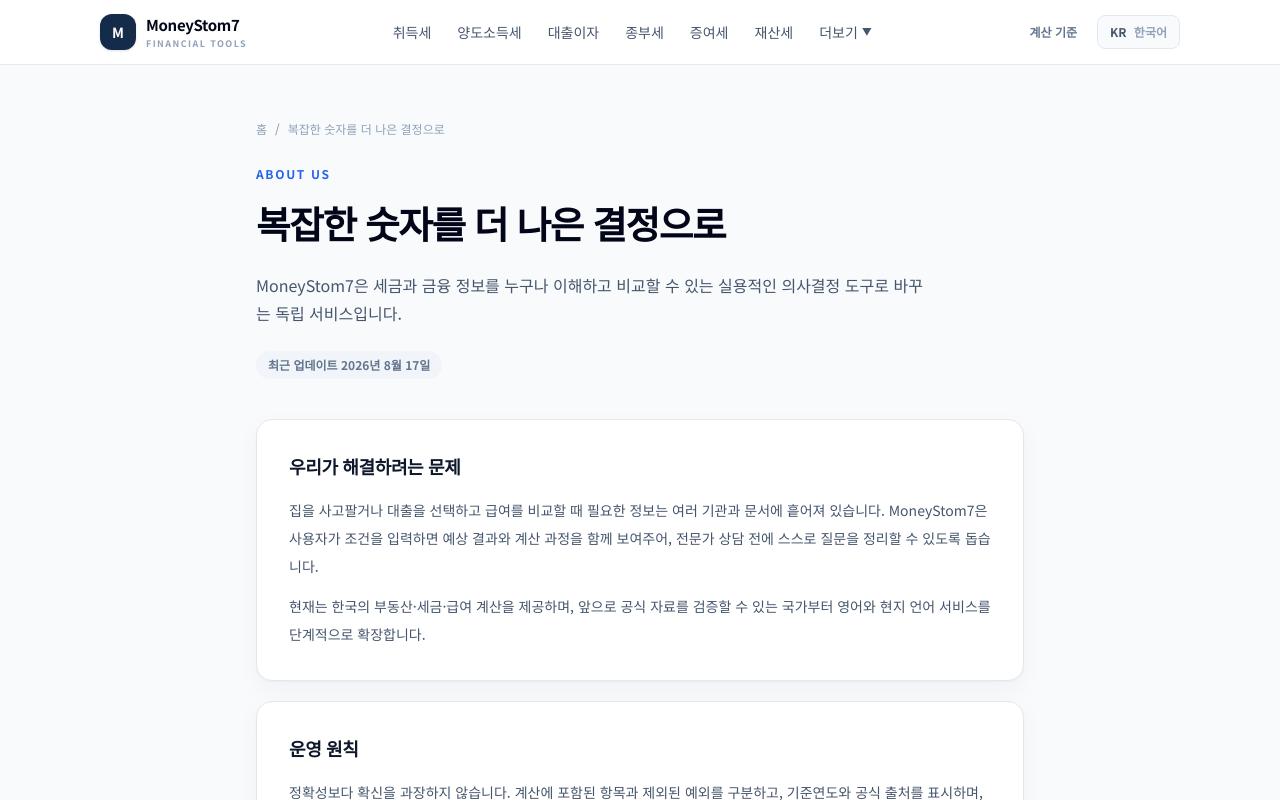
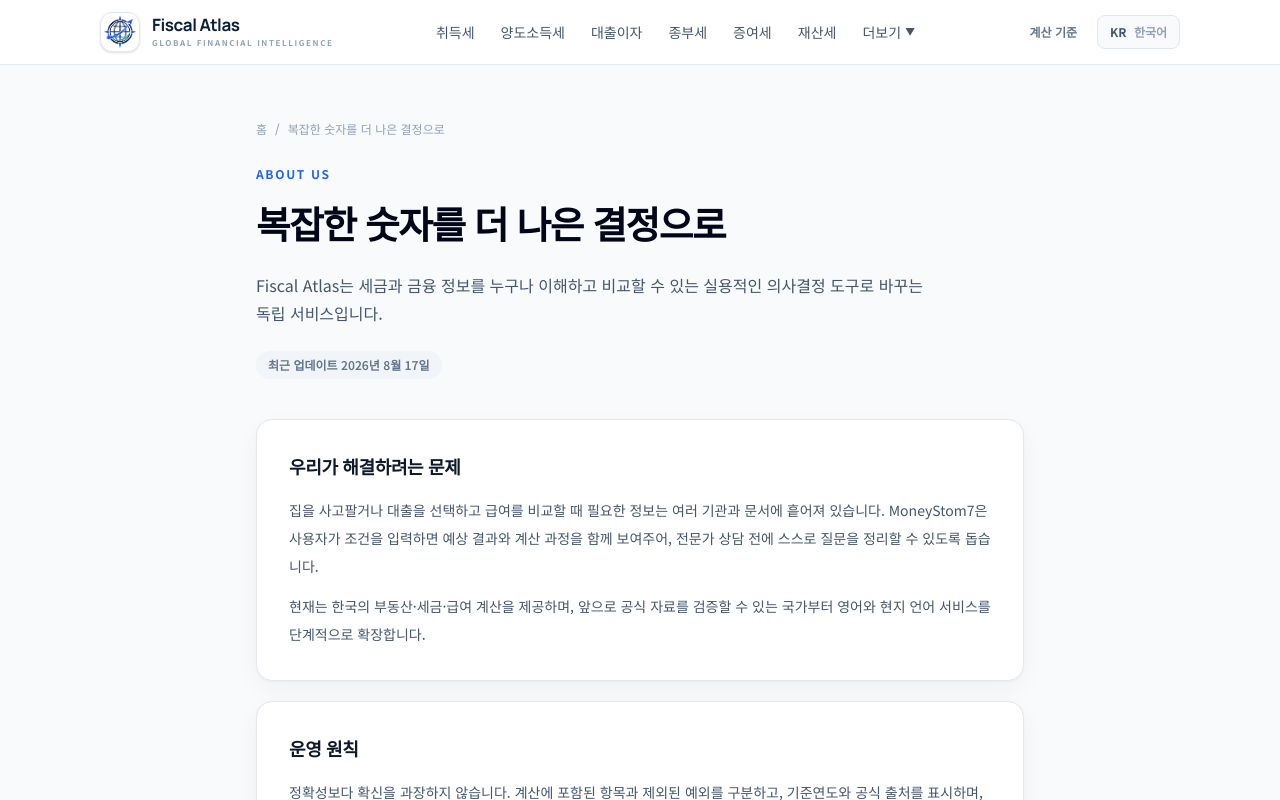
Before and after one commit to jasonhwany/00-hub, a Next.js app: page /about in a window 1280 px wide. Shown: the top 800 px of the page. Built offline with nearby package versions, Linux system fonts and the light colour scheme.

Commit message:
feat: Fiscal Atlas 브랜드 아이덴티티 적용
글로벌 금융 플랫폼에 맞는 로고, 워드마크, 글꼴과 메타데이터를 적용합니다.

```diff
--- a/app/about/page.tsx
+++ b/app/about/page.tsx
@@ -1,7 +1,7 @@
 import type { Metadata } from "next";
 import ContentPage from "../../components/ContentPage";
-export const metadata: Metadata = { title: "서비스 소개", description: "MoneyStom7의 운영 목적과 원칙을 소개합니다.", alternates: { canonical: "https://www.moneystom7.com/about" } };
-export default function Page(){return <ContentPage eyebrow="About us" title="복잡한 숫자를 더 나은 결정으로" intro="MoneyStom7은 세금과 금융 정보를 누구나 이해하고 비교할 수 있는 실용적인 의사결정 도구로 바꾸는 독립 서비스입니다." sections={[
+export const metadata: Metadata = { title: "서비스 소개", description: "Fiscal Atlas의 운영 목적과 원칙을 소개합니다.", alternates: { canonical: "https://www.moneystom7.com/about" } };
+export default function Page(){return <ContentPage eyebrow="About us" title="복잡한 숫자를 더 나은 결정으로" intro="Fiscal Atlas는 세금과 금융 정보를 누구나 이해하고 비교할 수 있는 실용적인 의사결정 도구로 바꾸는 독립 서비스입니다." sections={[
 {title:"우리가 해결하려는 문제",paragraphs:["집을 사고팔거나 대출을 선택하고 급여를 비교할 때 필요한 정보는 여러 기관과 문서에 흩어져 있습니다. MoneyStom7은 사용자가 조건을 입력하면 예상 결과와 계산 과정을 함께 보여주어, 전문가 상담 전에 스스로 질문을 정리할 수 있도록 돕습니다.","현재는 한국의 부동산·세금·급여 계산을 제공하며, 앞으로 공식 자료를 검증할 수 있는 국가부터 영어와 현지 언어 서비스를 단계적으로 확장합니다."]},
 {title:"운영 원칙",paragraphs:["정확성보다 확신을 과장하지 않습니다. 계산에 포함된 항목과 제외된 예외를 구분하고, 기준연도와 공식 출처를 표시하며, 법령이 바뀌면 계산 규칙과 설명을 함께 수정합니다."],bullets:["입력한 금액과 개인 조건은 계산을 위해서만 사용","광고·제휴 여부와 무관하게 계산 결과는 동일","오류 제보와 수정 이력을 투명하게 관리","세무·법률 자문이 필요한 경계를 명확하게 안내"]},
 {title:"앞으로의 방향",paragraphs:["국가 간 세후 급여, 주거비, 사회보험과 생활비를 같은 기준에서 비교하고, 이주·취업·투자처럼 국경을 넘는 의사결정을 지원하는 글로벌 금융 도구로 발전시키고자 합니다."]}
--- a/app/globals.css
+++ b/app/globals.css
@@ -21,6 +21,10 @@ body {
   font-family: var(--font-sans);
   background: #f8fafc;
   color: var(--slate-950);
+}
+
+.font-brand {
+  font-family: "Manrope", "Noto Sans KR", sans-serif;
 }
 
 ::selection { background: #dbe8ff; color: #0c2d68; }
--- a/app/layout.tsx
+++ b/app/layout.tsx
@@ -7,14 +7,14 @@ import SiteFooter from "../components/SiteFooter";
 export const metadata: Metadata = {
   metadataBase: new URL("https://www.moneystom7.com"),
   title: {
-    default: "MoneyStom7 — 한국 부동산·세금 계산기",
-    template: "%s | MoneyStom7",
+    default: "Fiscal Atlas — 세금·금융 의사결정 도구",
+    template: "%s | Fiscal Atlas",
   },
   description:
     "취득세, 양도소득세, 종합부동산세 등 한국 부동산 세금을 직접 계산하세요. 집 사고 팔기 전 꼭 확인하는 무료 계산기 모음.",
   keywords: ["취득세 계산기", "양도소득세 계산기", "종합부동산세 계산기", "부동산 세금 계산기", "종부세 계산기", "부동산 계산기"],
   openGraph: {
-    siteName: "MoneyStom7",
+    siteName: "Fiscal Atlas",
     locale: "ko_KR",
     type: "website",
   },
@@ -32,7 +32,7 @@ export default function RootLayout({
         <link rel="preconnect" href="https://fonts.googleapis.com" />
         <link rel="preconnect" href="https://fonts.gstatic.com" crossOrigin="anonymous" />
         <link
-          href="https://fonts.googleapis.com/css2?family=Noto+Sans+KR:wght@400;500;700&family=Noto+Serif+KR:wght@400;700&display=swap"
+          href="https://fonts.googleapis.com/css2?family=Manrope:wght@600;700;800&family=Noto+Sans+KR:wght@400;500;600;700&family=Noto+Serif+KR:wght@400;700&display=swap"
           rel="stylesheet"
         />
       </head>
--- a/app/page.tsx
+++ b/app/page.tsx
@@ -45,7 +45,7 @@ export default function HubPage(){return <main>
   </section>
 
   <section className="border-y border-slate-200 bg-white"><div className="site-container grid gap-10 py-16 lg:grid-cols-[.9fr_1.1fr] lg:items-center">
-    <div><p className="eyebrow">Built for trust</p><h2 className="mt-3 text-[1.7rem] font-extrabold leading-snug tracking-[-.035em] text-slate-950">결과보다 중요한 것은<br/>결과를 믿을 수 있는 이유입니다.</h2><p className="mt-5 max-w-md text-sm leading-7 text-slate-600">MoneyStom7은 계산 공식을 숨기지 않습니다. 적용 범위와 예외, 자료의 기준일, 전문가 확인이 필요한 상황을 함께 설명합니다.</p><Link href="/about" className="mt-6 inline-flex items-center gap-2 text-sm font-bold text-blue-600 hover:text-blue-800">운영 원칙 자세히 보기 <span>→</span></Link></div>
+    <div><p className="eyebrow">Built for trust</p><h2 className="mt-3 text-[1.7rem] font-extrabold leading-snug tracking-[-.035em] text-slate-950">결과보다 중요한 것은<br/>결과를 믿을 수 있는 이유입니다.</h2><p className="mt-5 max-w-md text-sm leading-7 text-slate-600">Fiscal Atlas는 계산 공식을 숨기지 않습니다. 적용 범위와 예외, 자료의 기준일, 전문가 확인이 필요한 상황을 함께 설명합니다.</p><Link href="/about" className="mt-6 inline-flex items-center gap-2 text-sm font-bold text-blue-600 hover:text-blue-800">운영 원칙 자세히 보기 <span>→</span></Link></div>
     <div className="grid gap-3 sm:grid-cols-2"><Feature n="01" title="기준연도 표시" text="법령과 요율이 적용되는 시점을 분명하게 표시합니다."/><Feature n="02" title="공식 출처" text="운영 기관과 법령 원문을 우선해 검증합니다."/><Feature n="03" title="예외와 한계" text="온라인 계산이 반영하지 못하는 조건을 설명합니다."/><Feature n="04" title="변경 이력" text="결과에 영향을 주는 업데이트를 기록합니다."/></div>
   </div></section>
 
--- a/components/GlobalHeader.tsx
+++ b/components/GlobalHeader.tsx
@@ -1,6 +1,7 @@
 "use client";
 
 import Link from "next/link";
+import Image from "next/image";
 import { usePathname } from "next/navigation";
 import { useEffect, useRef, useState } from "react";
 
@@ -29,9 +30,14 @@ export default function GlobalHeader() {
   return (
     <header className="sticky top-0 z-50 border-b border-slate-200/90 bg-white/95 backdrop-blur-xl">
       <div className="site-container flex h-16 items-center justify-between gap-5">
-        <Link href="/" className="flex shrink-0 items-center gap-2.5" aria-label="MoneyStom7 홈">
-          <span className="grid h-9 w-9 place-items-center rounded-xl bg-[#142b49] text-sm font-black text-white shadow-sm">M</span>
-          <span><b className="block text-[15px] tracking-[-.02em] text-slate-950">MoneyStom7</b><small className="block text-[9px] font-bold uppercase tracking-[.16em] text-slate-400">Financial tools</small></span>
+        <Link href="/" className="group flex shrink-0 items-center gap-3" aria-label="Fiscal Atlas 홈">
+          <span className="grid h-10 w-10 place-items-center overflow-hidden rounded-xl border border-slate-200 bg-white shadow-sm transition group-hover:border-blue-200 group-hover:shadow-md">
+            <Image src="/brand/fiscal-atlas-mark-source.png" alt="" width={40} height={40} className="h-9 w-9 object-contain" priority />
+          </span>
+          <span>
+            <b className="font-brand block text-[17px] font-bold leading-none tracking-[-.025em] text-[#0b1f3a]">Fiscal Atlas</b>
+            <small className="mt-1 block text-[8px] font-bold uppercase tracking-[.2em] text-slate-400">Global financial intelligence</small>
+          </span>
         </Link>
         <nav className="hidden items-center gap-0.5 lg:flex" aria-label="주요 계산기">
           {MAIN_LINKS.map((item) => <NavLink key={item.href} {...item} active={pathname === item.href} />)}
--- a/components/SiteFooter.tsx
+++ b/components/SiteFooter.tsx
@@ -2,7 +2,7 @@ import Link from "next/link";
 
 const groups = [
   { title: "서비스", links: [["세금 계산기", "/#calculators"], ["계산 방법론", "/methodology"], ["업데이트 정책", "/editorial-policy"]] },
-  { title: "MoneyStom7", links: [["서비스 소개", "/about"], ["문의하기", "/contact"], ["광고·제휴", "/advertise"]] },
+  { title: "Fiscal Atlas", links: [["서비스 소개", "/about"], ["문의하기", "/contact"], ["광고·제휴", "/advertise"]] },
   { title: "정책", links: [["개인정보처리방침", "/privacy"], ["이용약관", "/terms"], ["면책 고지", "/disclaimer"]] },
 ];
 
@@ -13,7 +13,7 @@ export default function SiteFooter() {
         <div>
           <Link href="/" className="inline-flex items-center gap-2.5 font-extrabold tracking-[-.02em] text-slate-950">
             <span className="grid h-8 w-8 place-items-center rounded-lg bg-[#142b49] text-sm text-white">M</span>
-            MoneyStom7
+            Fiscal Atlas
           </Link>
           <p className="mt-4 max-w-sm text-sm leading-6 text-slate-600">
             복잡한 세금과 금융 의사결정을 이해하기 쉬운 계산과 근거로 바꿉니다. 모든 결과는 참고용이며 입력값은 브라우저에서 계산됩니다.
@@ -35,7 +35,7 @@ export default function SiteFooter() {
       </div>
       <div className="border-t border-slate-100">
         <div className="site-container flex flex-col gap-2 py-5 text-xs text-slate-500 sm:flex-row sm:items-center sm:justify-between">
-          <p>© 2026 MoneyStom7. All rights reserved.</p>
+          <p>© 2026 Fiscal Atlas. All rights reserved.</p>
           <p>본 서비스는 세무·법률 자문을 대체하지 않습니다.</p>
         </div>
       </div>
```
Also changed, not shown: app/icon.png (added), public/brand/fiscal-atlas-mark-source.png (added).
